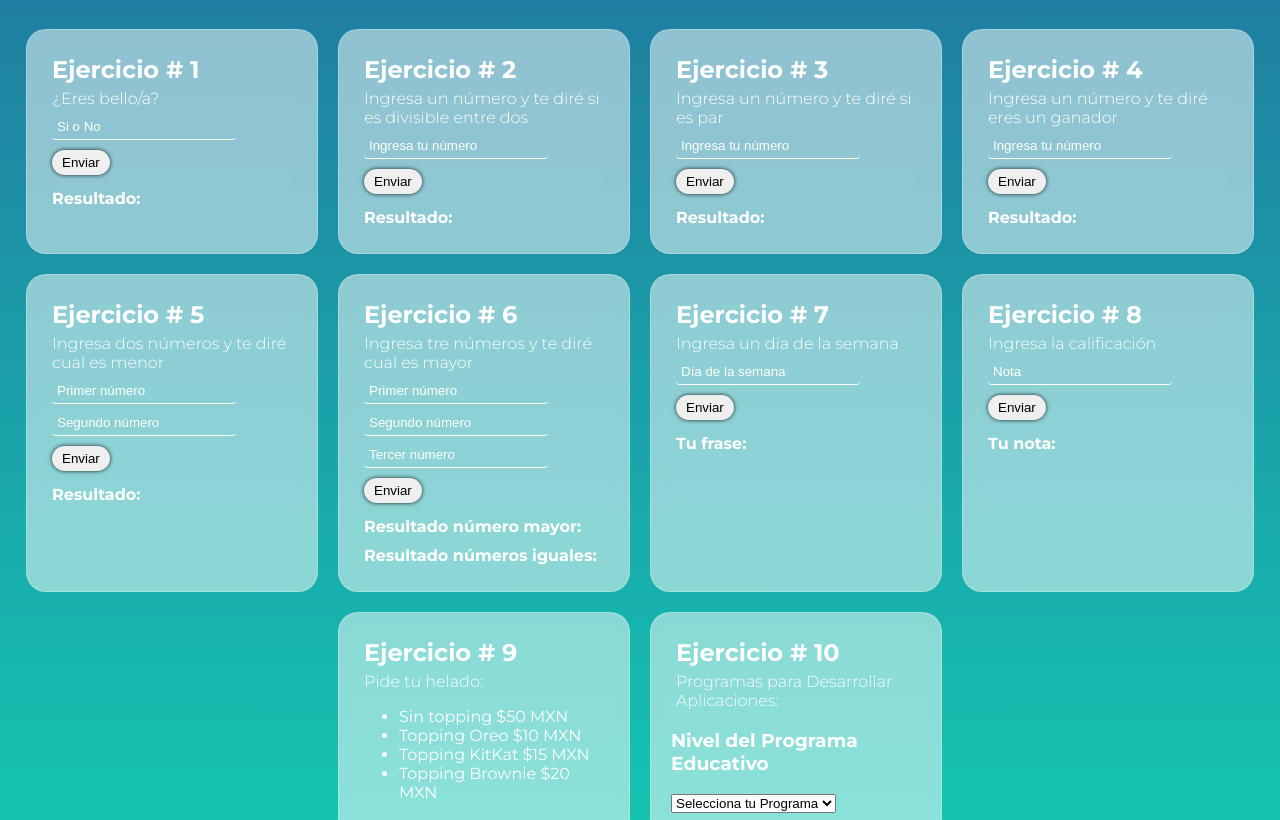
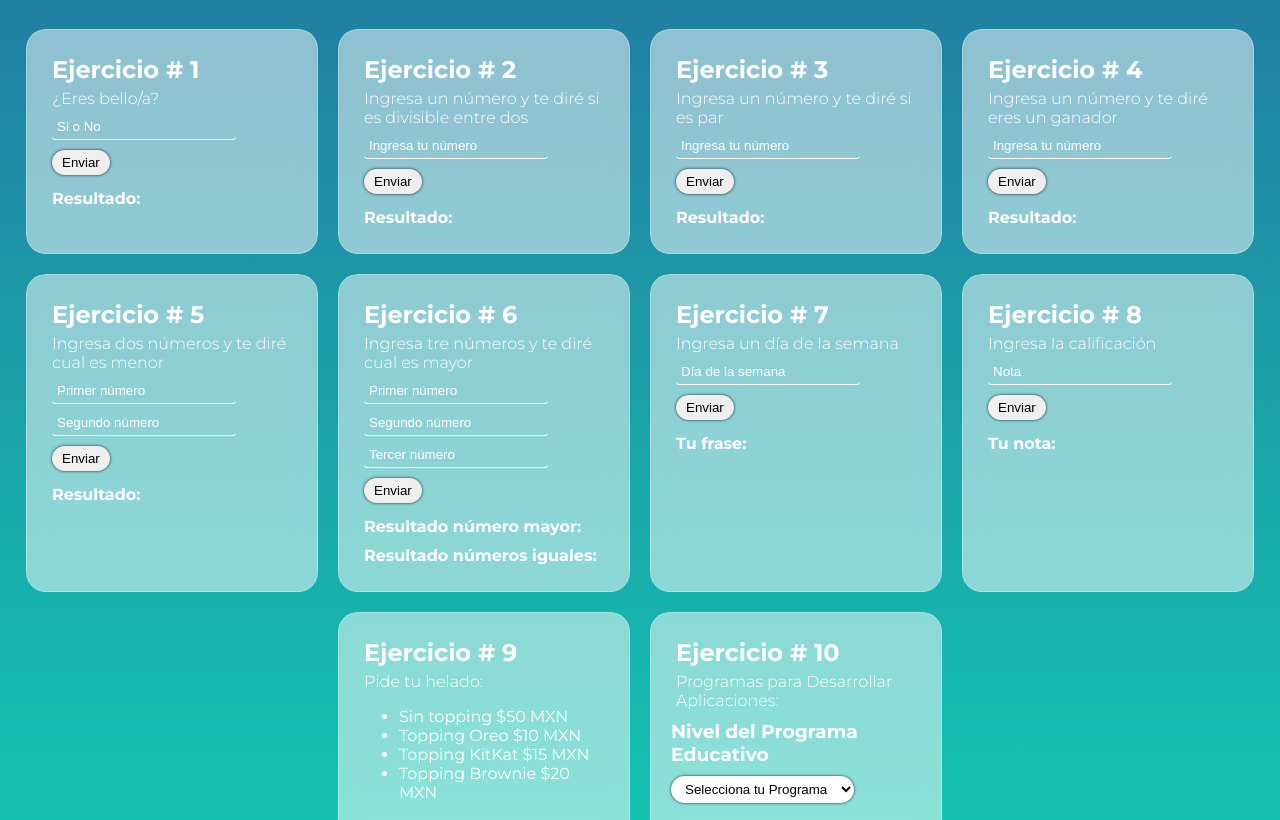
Before and after one commit to jsebasmorales/protalento_b4_code, a plain HTML site: page protalento_b4_code/02_Intro_a_JS/Ejercicios/index.html in a window 1280 px wide. Shown: the part 63-883 px from the top of the page. Drawn offline with Linux system fonts and the light colour scheme.

Commit message:
Ajustes estilos input Options

```diff
--- a/protalento_b4_code/02_Intro_a_JS/Ejercicios/style.css
+++ b/protalento_b4_code/02_Intro_a_JS/Ejercicios/style.css
@@ -10,6 +10,11 @@ background: linear-gradient(0deg, #11d7b4 0%, #217aa1 100%);
 
 h2 {
     font-weight: 700;
+}
+
+h3 {
+    margin-top: 10px;
+    margin-bottom: 10px;
 }
 
 p {
@@ -28,6 +33,15 @@ input {
     border-bottom-right-radius: 4px;
     padding-left: 5px;
     padding-bottom: 5px;
+}
+
+select {
+    background-color: white;
+    border: none;
+    border-radius: 20px;
+    padding: 5px 10px;
+    box-shadow: 0px 0px 3px rgba(0, 0, 0, .85);
+    margin-bottom: 10px;
 }
 
 input::placeholder {
@@ -50,7 +64,7 @@ button {
     border: none;
     border-radius: 20px;
     padding: 5px 10px;
-    box-shadow: 0px 0px 4px rgba(0, 0, 0, .85);
+    box-shadow: 0px 0px 3px rgba(0, 0, 0, .85);
 }
 
 button:hover {
```
